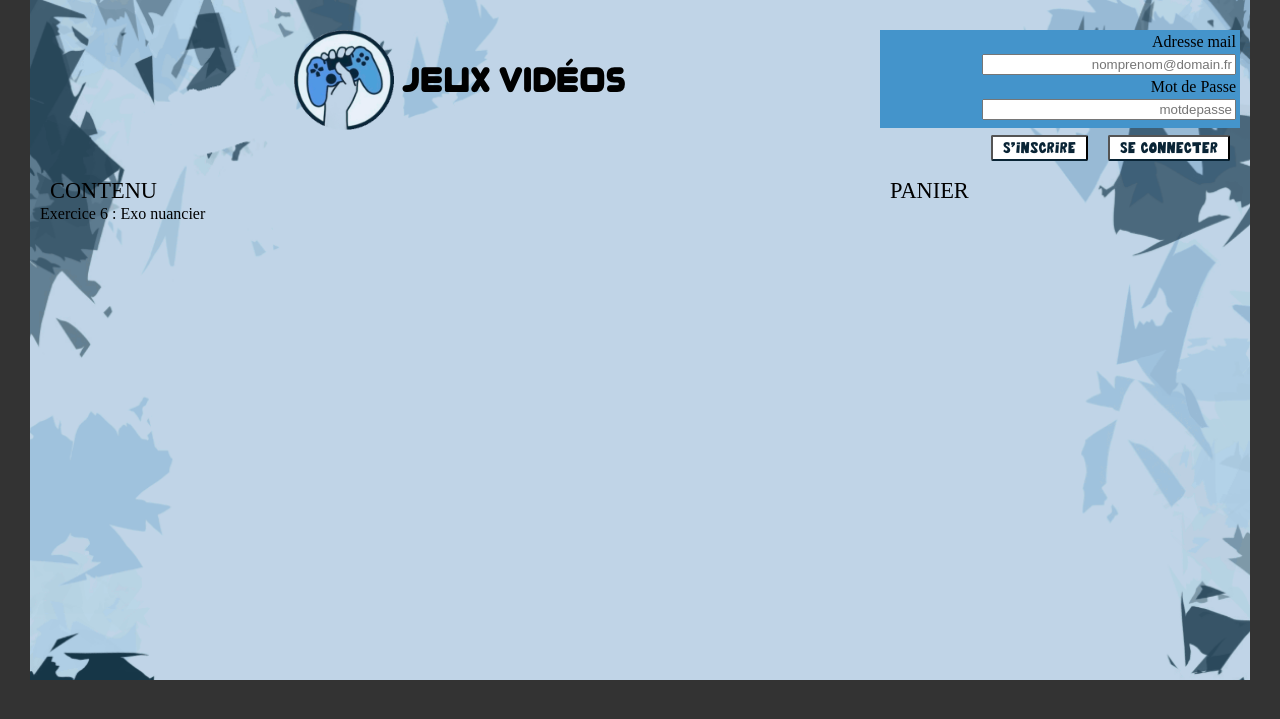
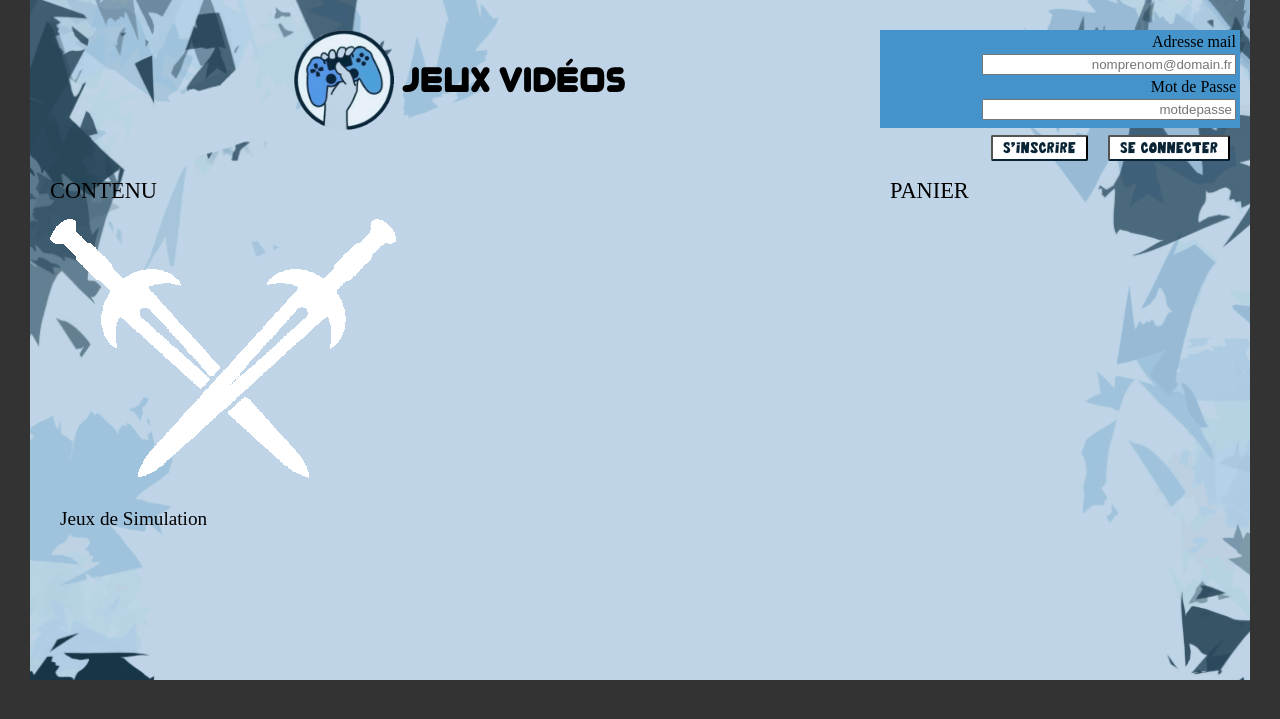
Before and after one commit to brfornes/DeveloppementWebNoJS, a PHP site: page / in a window 1280 px wide. Shown: the top 719 px of the page. Run offline with PHP 8.4, Linux system fonts and the light colour scheme; data that the repository does not hold is empty.

Commit message:
Connexion à la DB et préparation de l'affichage des catégories

```diff
--- a/css/style.css
+++ b/css/style.css
@@ -177,6 +177,12 @@ h3 {
     margin: 20px 0 4px 20px;
 }
 
+/* ================== [ CATALOGUE ] ================= */
+
+.catalogue {
+
+}
+
 /* ===================== [ FORM ] ==================== */
 
 .form_inscription {
--- a/db/databaseManagement.php
+++ b/db/databaseManagement.php
@@ -14,8 +14,7 @@
         {
         // on affiche les informations de l'enregistrement en cours ici faire du html pour l'affichage
 
-        echo $data['libelle'].' '.$data['prenom'].' ('.$data['statut'].')';
-        echo ' <i>date de naissance : '.$data['date'].'</i><br>';
+            echo $data['libelle'];
         }
         // 4. on ferme la connexion à MariaDB
         mysqli_close($db);
--- a/index.php
+++ b/index.php
@@ -1,11 +1,21 @@
-<?php include("./structure/header.php"); ?>
+<?php
+    include("./structure/header.php");
+    require("./db/databaseManagement.php");
+?>
 
-    <nav>
-        <h2>CONTENU</h2>
-    </nav>
+    <h2>CONTENU</h2>
 
-    <p>Exercice 6 : <a href="./pages/exercice6.php">Exo nuancier</a></p>
+    <!--<div><?php afficher_categories();?> </div>-->
 
-
+    <div class="catalogue">
+        <div>
+            <div class="div_image">
+                <img src="./img/categories/epees.gif" />
+            </div>
+            <div class="div_titre">
+                <h3>Jeux de Simulation</h3>
+            </div>
+        </div>
+    </div>
 
 <?php include("./structure/footer.php"); ?>
```
